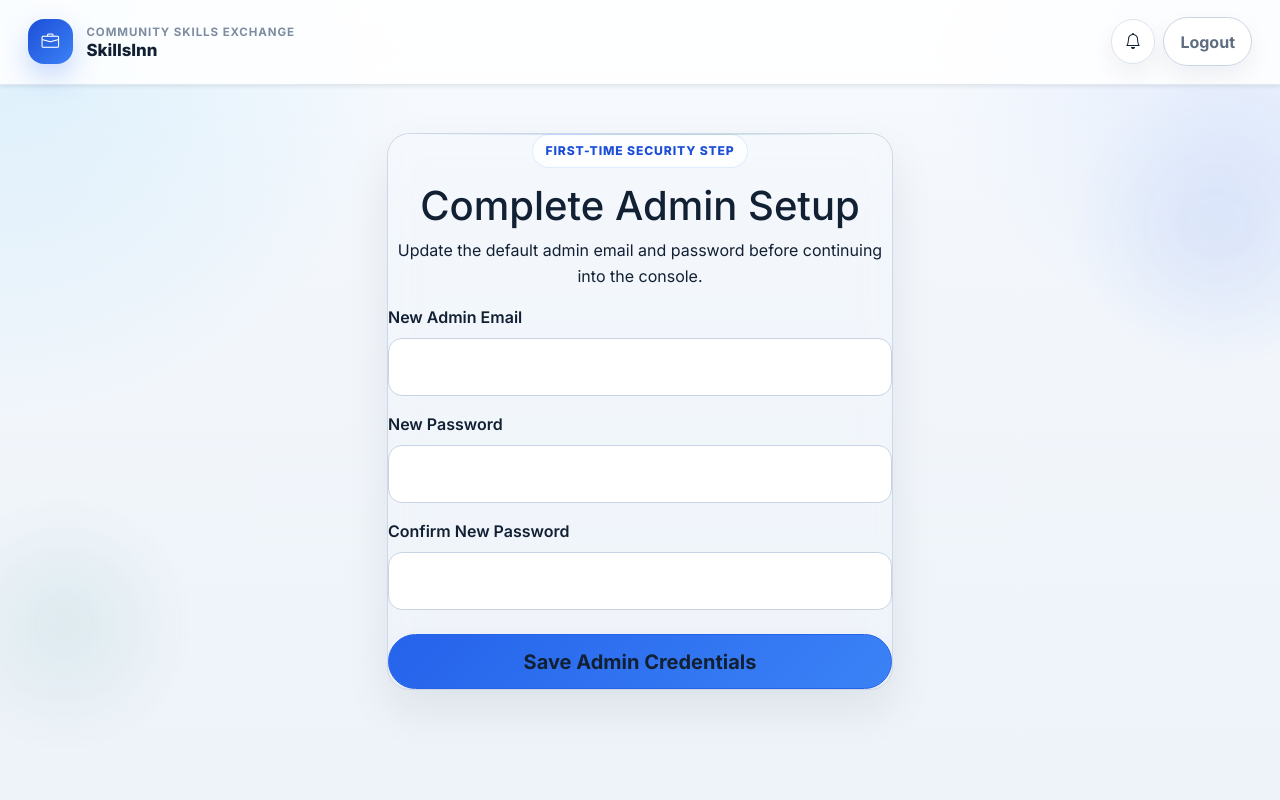
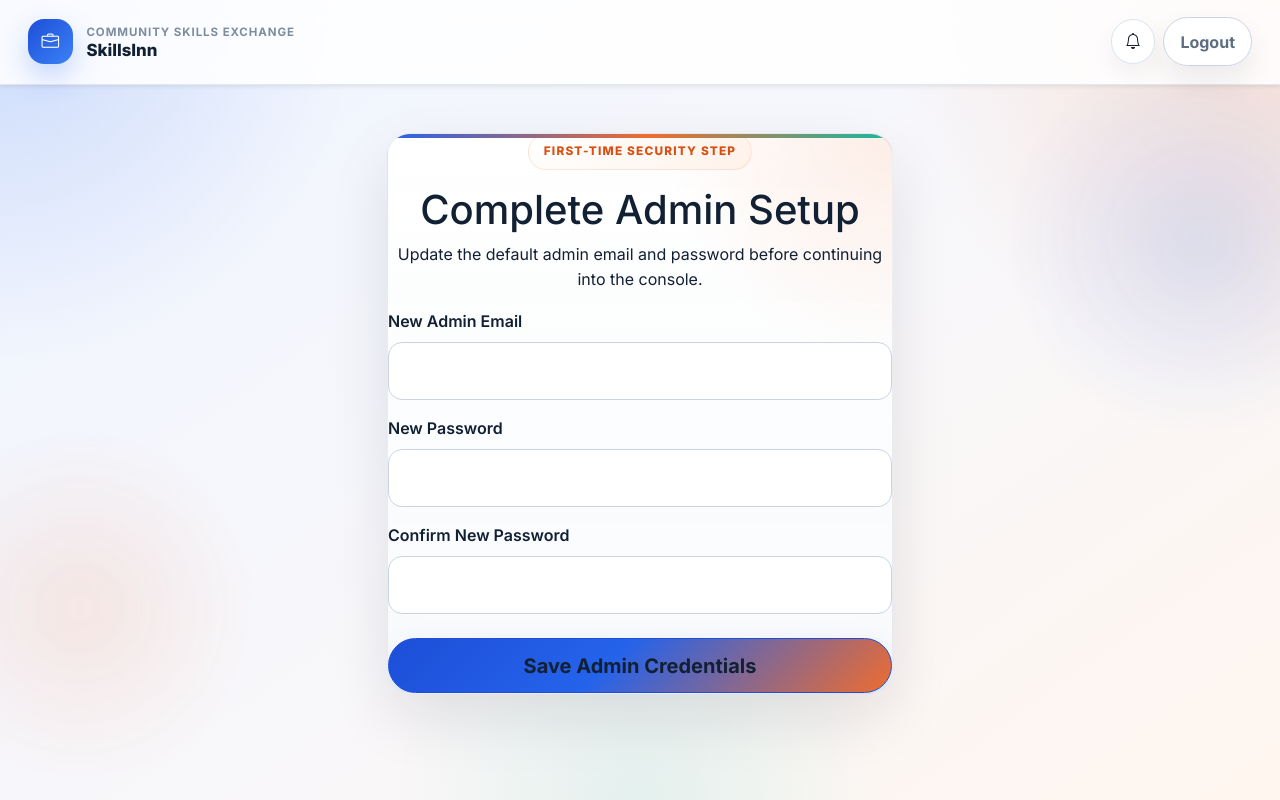
Before and after one commit to thubelihle110/SkillsInn_001, a Flask app: page /admin/setup in a window 1280 px wide. Run offline with Flask 3, Linux system fonts and the light colour scheme; a user stored in the database is signed in; some libraries are stand-ins or nearby versions.

Commit message:
uptaded button css

```diff
--- a/app/static/css/style.css
+++ b/app/static/css/style.css
@@ -1644,23 +1644,28 @@ input.form-control:focus {
    Global UI polish layer
    ========================================================= */
 :root {
-    --app-accent: #0f766e;
-    --app-accent-soft: #ecfeff;
-    --app-glow: 0 20px 45px rgba(15, 23, 42, 0.08);
-    --app-glow-strong: 0 28px 60px rgba(15, 23, 42, 0.12);
+    --app-accent: #ef6c2f;
+    --app-accent-strong: #d94f12;
+    --app-accent-soft: #fff1e8;
+    --app-ink-strong: #0b1324;
+    --app-panel-line: rgba(11, 19, 36, 0.08);
+    --app-glow: 0 24px 60px rgba(15, 23, 42, 0.1);
+    --app-glow-strong: 0 30px 76px rgba(15, 23, 42, 0.16);
+    --app-card-topline: linear-gradient(90deg, #2563eb 0%, #ef6c2f 52%, #14b8a6 100%);
 }
 
 ::selection {
-    background: rgba(37, 99, 235, 0.16);
-    color: var(--app-text);
+    background: rgba(239, 108, 47, 0.2);
+    color: var(--app-ink-strong);
 }
 
 body.app-body {
     position: relative;
     background:
-        radial-gradient(circle at top left, rgba(14, 165, 233, 0.12), transparent 28%),
-        radial-gradient(circle at top right, rgba(37, 99, 235, 0.1), transparent 24%),
-        linear-gradient(180deg, #f8fbff 0%, #f3f7fc 220px, #eef3f9 100%);
+        radial-gradient(circle at 0% 0%, rgba(37, 99, 235, 0.18), transparent 24%),
+        radial-gradient(circle at 100% 0%, rgba(239, 108, 47, 0.18), transparent 26%),
+        radial-gradient(circle at 50% 100%, rgba(20, 184, 166, 0.1), transparent 24%),
+        linear-gradient(145deg, #eef4ff 0%, #f7f7fb 48%, #fff6ef 100%);
 }
 
 body.app-body::before,
@@ -1675,38 +1680,38 @@ body.app-body::after {
 }
 
 body.app-body::before {
-    width: 18rem;
-    height: 18rem;
-    top: 5rem;
-    right: -5rem;
+    width: 24rem;
+    height: 24rem;
+    top: 3rem;
+    right: -7rem;
     border-radius: 50%;
-    background: radial-gradient(circle, rgba(37, 99, 235, 0.12) 0%, rgba(37, 99, 235, 0) 72%);
+    background: radial-gradient(circle, rgba(37, 99, 235, 0.18) 0%, rgba(37, 99, 235, 0) 72%);
 }
 
 body.app-body::after {
-    width: 16rem;
-    height: 16rem;
-    left: -4rem;
-    bottom: 3rem;
+    width: 22rem;
+    height: 22rem;
+    left: -6rem;
+    bottom: 1rem;
     border-radius: 50%;
-    background: radial-gradient(circle, rgba(15, 118, 110, 0.1) 0%, rgba(15, 118, 110, 0) 72%);
+    background: radial-gradient(circle, rgba(239, 108, 47, 0.16) 0%, rgba(239, 108, 47, 0) 72%);
 }
 
 .site-header,
 .topbar {
-    box-shadow: 0 14px 40px rgba(15, 23, 42, 0.06);
+    box-shadow: 0 18px 45px rgba(15, 23, 42, 0.08);
 }
 
 .navbar-toggler {
     width: 2.9rem;
     height: 2.9rem;
-    border-radius: 14px;
-    background: rgba(255, 255, 255, 0.86);
-    border: 1px solid var(--app-border);
+    border-radius: 16px;
+    background: rgba(255, 255, 255, 0.94);
+    border: 1px solid rgba(37, 99, 235, 0.12);
 }
 
 .navbar-toggler:focus {
-    box-shadow: 0 0 0 0.24rem rgba(37, 99, 235, 0.14);
+    box-shadow: 0 0 0 0.26rem rgba(239, 108, 47, 0.16);
 }
 
 .app-primary-nav .nav-link,
@@ -1754,8 +1759,8 @@ body.app-body::after {
     content: "";
     position: absolute;
     inset: 0 0 auto 0;
-    height: 1px;
-    background: linear-gradient(90deg, rgba(255, 255, 255, 0.9), rgba(37, 99, 235, 0.18), rgba(15, 118, 110, 0.18), rgba(255, 255, 255, 0.9));
+    height: 4px;
+    background: var(--app-card-topline);
 }
 
 .card,
@@ -1766,7 +1771,7 @@ body.app-body::after {
 .learning-stat-card,
 .auth-card,
 .table-responsive {
-    border: 1px solid rgba(201, 212, 227, 0.9);
+    border: 1px solid rgba(11, 19, 36, 0.07);
     box-shadow: var(--app-glow);
 }
 
@@ -1823,22 +1830,23 @@ body.app-body::after {
     display: inline-flex;
     align-items: center;
     gap: 0.4rem;
-    padding: 0.4rem 0.8rem;
-    margin-bottom: 0.9rem;
-    border-radius: 999px;
-    background: rgba(255, 255, 255, 0.78);
-    border: 1px solid rgba(37, 99, 235, 0.12);
-    color: #1d4ed8;
-    font-size: 0.76rem;
+    padding: 0.48rem 0.9rem;
+    margin-bottom: 1rem;
+    border-radius: 999px;
+    background: linear-gradient(135deg, rgba(255, 255, 255, 0.95), rgba(255, 241, 232, 0.95));
+    border: 1px solid rgba(239, 108, 47, 0.16);
+    color: var(--app-accent-strong);
+    font-size: 0.74rem;
     font-weight: 800;
-    letter-spacing: 0.07em;
+    letter-spacing: 0.1em;
     text-transform: uppercase;
+    box-shadow: inset 0 1px 0 rgba(255, 255, 255, 0.9);
 }
 
 .app-card__header,
 .card-header,
 .modal-header {
-    padding: 1.15rem 1.3rem 0.9rem;
+    padding: 1.2rem 1.35rem 0.95rem;
 }
 
 .app-card__body,
@@ -2005,7 +2023,8 @@ input.form-control::placeholder {
 }
 
 .btn {
-    box-shadow: 0 10px 24px rgba(15, 23, 42, 0.06);
+    border-radius: 16px;
+    box-shadow: 0 14px 30px rgba(15, 23, 42, 0.08);
 }
 
 .btn-outline-secondary,
@@ -2014,56 +2033,87 @@ input.form-control::placeholder {
     background: rgba(255, 255, 255, 0.88);
 }
 
+.btn-primary {
+    background: linear-gradient(135deg, #1d4ed8 0%, #2563eb 44%, #ef6c2f 100%);
+    border-color: #1d4ed8;
+    box-shadow: 0 18px 34px rgba(37, 99, 235, 0.22);
+}
+
+.btn-primary:hover,
+.btn-primary:focus {
+    background: linear-gradient(135deg, #1e40af 0%, #1d4ed8 44%, #d94f12 100%);
+    border-color: #1e40af;
+}
+
+.btn-admin-verifications {
+    background: linear-gradient(135deg, #0f172a 0%, #1d4ed8 55%, #2563eb 100%);
+    border-color: #0f172a;
+    color: #ffffff;
+    box-shadow: 0 18px 34px rgba(15, 23, 42, 0.24);
+}
+
+.btn-admin-verifications:hover,
+.btn-admin-verifications:focus {
+    background: linear-gradient(135deg, #020617 0%, #1e40af 55%, #1d4ed8 100%);
+    border-color: #020617;
+    color: #ffffff;
+    box-shadow: 0 20px 38px rgba(15, 23, 42, 0.28);
+}
+
 .btn-success {
-    background: linear-gradient(135deg, #059669 0%, #10b981 100%);
+    background: linear-gradient(135deg, #059669 0%, #14b8a6 100%);
     border-color: #059669;
-    box-shadow: 0 12px 24px rgba(5, 150, 105, 0.18);
+    box-shadow: 0 16px 28px rgba(5, 150, 105, 0.18);
 }
 
 .btn-success:hover,
 .btn-success:focus {
-    background: linear-gradient(135deg, #047857 0%, #059669 100%);
+    background: linear-gradient(135deg, #047857 0%, #0f766e 100%);
     border-color: #047857;
 }
 
 .btn-danger {
-    box-shadow: 0 12px 24px rgba(220, 38, 38, 0.14);
+    box-shadow: 0 16px 28px rgba(220, 38, 38, 0.16);
 }
 
 .badge {
-    box-shadow: inset 0 0 0 1px rgba(255, 255, 255, 0.28);
+    box-shadow: inset 0 1px 0 rgba(255, 255, 255, 0.32);
+    font-weight: 800;
 }
 
 .empty-state-card,
 .empty-state {
     background:
-        linear-gradient(180deg, rgba(255, 255, 255, 0.98), rgba(246, 249, 252, 0.96)),
-        radial-gradient(circle at top right, rgba(37, 99, 235, 0.06), transparent 35%);
+        radial-gradient(circle at top right, rgba(239, 108, 47, 0.14), transparent 32%),
+        radial-gradient(circle at top left, rgba(37, 99, 235, 0.12), transparent 24%),
+        linear-gradient(180deg, rgba(255, 255, 255, 0.98), rgba(246, 249, 252, 0.96));
 }
 
 .empty-state {
-    border: 1px dashed rgba(148, 163, 184, 0.34);
-    border-radius: 24px;
-    padding: 2rem 1.5rem;
+    border: 1px dashed rgba(239, 108, 47, 0.28);
+    border-radius: 28px;
+    padding: 2.2rem 1.7rem;
     text-align: center;
 }
 
 .empty-state__title {
-    color: #0f172a;
+    color: var(--app-ink-strong);
     font-weight: 800;
-    font-size: 1.05rem;
+    font-size: 1.12rem;
 }
 
 .info-strip,
 .auth-info-panel {
-    background: linear-gradient(135deg, rgba(239, 244, 255, 0.88), rgba(255, 255, 255, 0.94));
+    background:
+        linear-gradient(135deg, rgba(255, 241, 232, 0.86), rgba(255, 255, 255, 0.95)),
+        linear-gradient(135deg, rgba(37, 99, 235, 0.06), transparent);
 }
 
 .certificate-viewer-shell {
-    border-radius: 22px;
+    border-radius: 26px;
     overflow: hidden;
-    border: 1px solid rgba(201, 212, 227, 0.95);
-    background: linear-gradient(180deg, #f8fbff 0%, #eef4fb 100%);
+    border: 1px solid rgba(11, 19, 36, 0.08);
+    background: linear-gradient(180deg, #f7faff 0%, #edf3fb 100%);
     min-height: 70vh;
 }
 
@@ -2080,23 +2130,29 @@ input.form-control::placeholder {
 .learning-checklist-card,
 .learning-panel-box {
     background:
-        linear-gradient(180deg, rgba(255, 255, 255, 0.98), rgba(247, 250, 252, 0.96)),
-        radial-gradient(circle at top right, rgba(15, 118, 110, 0.06), transparent 35%);
+        radial-gradient(circle at top right, rgba(20, 184, 166, 0.12), transparent 30%),
+        radial-gradient(circle at top left, rgba(37, 99, 235, 0.12), transparent 24%),
+        linear-gradient(180deg, rgba(255, 255, 255, 0.98), rgba(247, 250, 252, 0.96));
 }
 
 .learning-tabbar-link.active,
 .learning-tabbar-link:hover {
-    background: linear-gradient(135deg, rgba(37, 99, 235, 0.1), rgba(15, 118, 110, 0.06), rgba(255, 255, 255, 0.96));
+    background: linear-gradient(135deg, rgba(37, 99, 235, 0.14), rgba(239, 108, 47, 0.12), rgba(255, 255, 255, 0.98));
+    color: var(--app-ink-strong);
+    border-color: rgba(239, 108, 47, 0.2);
 }
 
 .auth-card {
     backdrop-filter: blur(14px);
+    background:
+        radial-gradient(circle at top right, rgba(239, 108, 47, 0.12), transparent 30%),
+        linear-gradient(180deg, rgba(255, 255, 255, 0.98), rgba(248, 250, 252, 0.96));
 }
 
 @media (max-width: 991.98px) {
     .page-hero {
         flex-direction: column;
-        padding: 1.25rem;
+        padding: 1.4rem;
     }
 
     .page-hero__actions {
--- a/app/templates/admin_dashboard.html
+++ b/app/templates/admin_dashboard.html
@@ -8,7 +8,7 @@
         <p class="page-subtitle mb-0">Monitor platform activity, track verification bottlenecks, and handle trust and safety operations.</p>
     </div>
     <div class="page-hero__actions">
-        <a href="{{ url_for('main.admin_verifications') }}" class="btn btn-primary rounded-pill px-4">Manage Verifications</a>
+        <a href="{{ url_for('main.admin_verifications') }}" class="btn btn-primary btn-admin-verifications rounded-pill px-4">Manage Verifications</a>
         <a href="{{ url_for('main.admin_message_flags') }}" class="btn btn-outline-danger rounded-pill px-4">Review Flags</a>
     </div>
 </section>
```
Also changed, not shown: other parts of app/static/css/style.css (+55 -43 lines).
